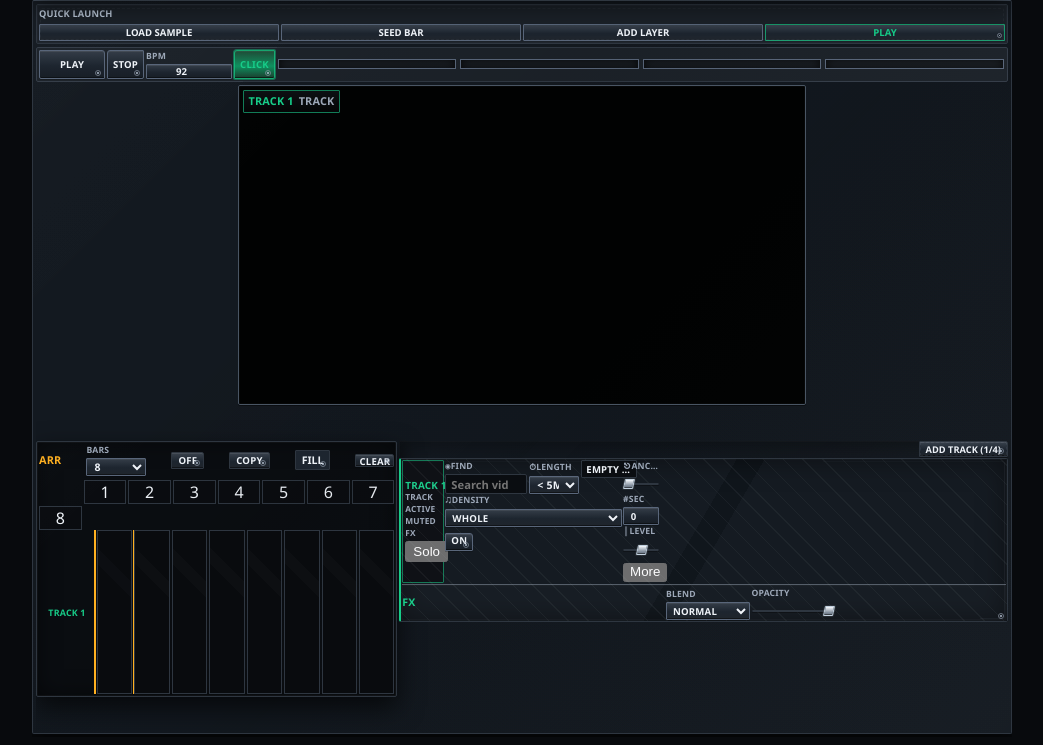
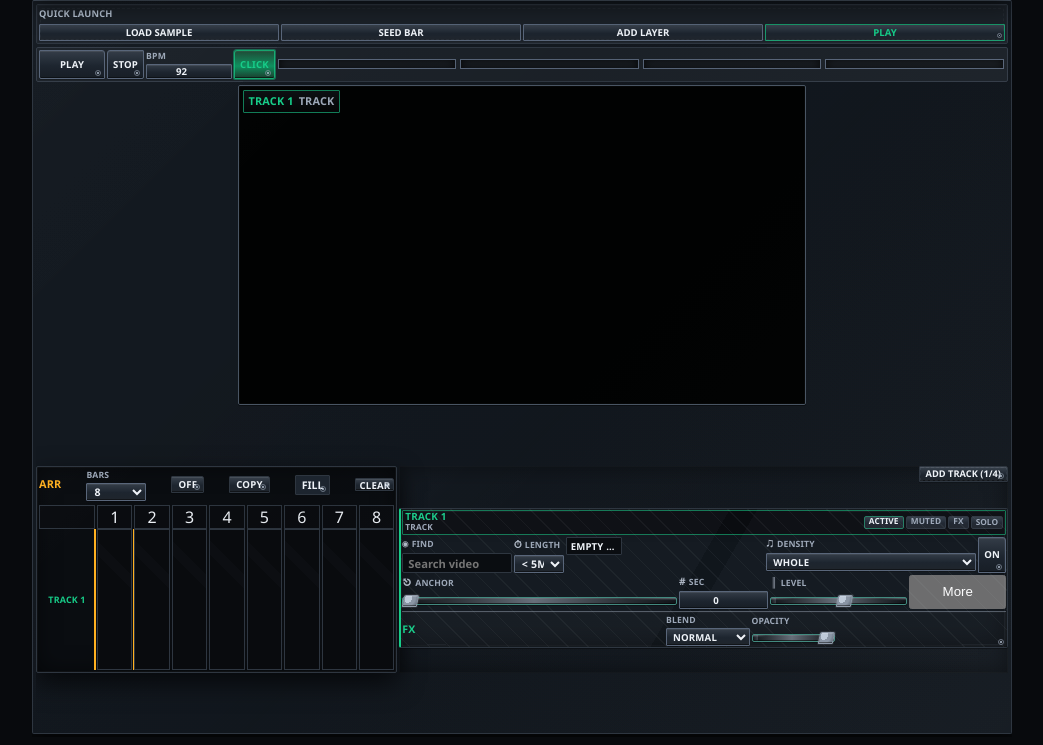
Before and after one commit to JohnPaulZigterman/freemix, a plain HTML site: page index.html in a window 1280 px wide. Shown: the part 55-800 px from the top of the page, without its empty margins (118-1161 px from the left). Drawn offline with Linux system fonts and the light colour scheme.

Commit message:
chore: finalize layout compactness and track panel alignment pass

```diff
--- a/app-state.js
+++ b/app-state.js
@@ -218,8 +218,10 @@
 
   function sanitizeArrangementPreferenceState(raw = {}) {
     const input = sanitizeRecord(raw);
+    const rawStep = sanitizeNumber(input.step, 0);
+
     return {
-      step: sanitizeNumber(input.step, 0),
+      step: Number.isFinite(rawStep) ? Math.max(0, Math.floor(rawStep)) : 0,
       enabled: !!input.enabled,
     };
   }
--- a/styles.css
+++ b/styles.css
@@ -61,6 +61,7 @@
   --control-h-lg: 17px;
   --control-gap-tight: 2px;
   --arr-label-width: 56px;
+  --arr-track-height-cap: 0px;
 }
 
 * {
@@ -574,17 +575,23 @@ input[type="number"]:focus {
   display: grid;
   grid-template-columns: minmax(300px, 0.95fr) minmax(360px, 1.6fr);
   gap: 2px;
-  align-items: start;
+  align-items: stretch;
   min-height: 0;
   width: 100%;
 }
 
 .arrangement-column {
   min-width: 0;
+  min-height: 0;
+  display: flex;
+  flex-direction: column;
 }
 
 .control-column {
   min-width: 0;
+  min-height: 0;
+  display: flex;
+  flex-direction: column;
 }
 
 .video-matrix {
@@ -713,6 +720,7 @@ input[type="number"]:focus {
 
 .arrangement-panel {
   min-width: 0;
+  flex: 1 1 auto;
   display: grid;
   grid-template-rows: auto auto auto auto;
   max-width: 100%;
@@ -728,6 +736,8 @@ input[type="number"]:focus {
     inset 0 0 0 1px rgba(255, 255, 255, 0.03),
     inset 0 0 22px rgba(0, 0, 0, 0.52),
     var(--shadow);
+  min-height: 0;
+  max-height: none;
 }
 
 .arrangement-header {
@@ -785,10 +795,10 @@ input[type="number"]:focus {
 .arrangement-step-labels {
   display: grid;
   width: 100%;
-  grid-template-columns: repeat(var(--arrangement-steps), minmax(0, 1fr));
+  grid-template-columns: var(--arr-label-width) repeat(var(--arrangement-steps), minmax(0, 1fr));
   gap: var(--control-gap-tight);
   margin-top: 2px;
-  overflow: auto;
+  overflow: hidden;
 }
 
 .arrangement-clear-group {
@@ -863,8 +873,8 @@ input[type="number"]:focus {
   grid-template-columns: 1fr;
   gap: var(--control-gap-tight);
   align-content: start;
-  overflow: auto;
-  max-height: min(38vh, 280px);
+  overflow: hidden;
+  max-height: none;
 }
 
 .arrangement-track-row {
@@ -886,6 +896,14 @@ input[type="number"]:focus {
   font-size: 0.56rem;
   font-weight: 900;
   text-transform: uppercase;
+}
+
+.arrangement-corner {
+  min-height: var(--control-h-sm);
+  border: 1px solid var(--line);
+  border-radius: 0;
+  background: color-mix(in srgb, var(--panel-strong) 80%, var(--bg) 20%);
+  color: transparent;
 }
 
 .arrangement-step-label {
@@ -1105,18 +1123,20 @@ input[type="number"]:focus {
 }
 
 .control-bank {
+  flex: 1 1 auto;
   display: grid;
   grid-template-columns: minmax(0, 1fr);
   align-items: start;
   gap: 1px;
   margin-top: 0;
-  max-height: min(54vh, 430px);
-  overflow: auto;
+  max-height: none;
+  overflow: hidden;
   position: relative;
   padding-top: 0;
   box-shadow:
     inset 0 0 0 1px rgba(255, 255, 255, 0.02),
     inset 0 0 22px rgba(0, 0, 0, 0.45);
+  min-height: 0;
 }
 
 .track-add-row {
@@ -1163,15 +1183,12 @@ input[type="number"]:focus {
 .track-row {
   position: relative;
   display: grid;
-  grid-template-columns: 42px minmax(86px, 1fr) 36px minmax(70px, 0.72fr) minmax(88px, 1fr) 40px;
-  grid-template-areas:
-    "label source source source source source"
-    "label moment sec energy volume toggle"
-    "fx fx fx fx fx fx";
-  gap: 1px;
+  grid-template-columns: minmax(0, 1fr);
+  gap: 2px;
   align-items: start;
   align-self: start;
   min-width: 0;
+  min-height: 0;
   width: 100%;
   padding: 1px;
   border: 1px solid var(--line);
@@ -1219,10 +1236,10 @@ input[type="number"]:focus {
 }
 
 .track-row-label {
-  grid-area: label;
-  align-self: stretch;
-  display: grid;
-  align-content: center;
+  display: grid;
+  grid-template-columns: minmax(0, 1fr) minmax(0, auto);
+  gap: 4px;
+  align-items: center;
   min-width: 0;
   padding: 1px 2px;
   border: 1px solid color-mix(in srgb, var(--track-color) 55%, var(--panel-strong));
@@ -1231,29 +1248,91 @@ input[type="number"]:focus {
   text-transform: uppercase;
 }
 
-.track-row-label strong,
-.track-row-label span {
+.track-row-title strong,
+.track-row-title span {
   display: block;
   overflow: hidden;
   text-overflow: ellipsis;
   white-space: nowrap;
 }
 
-.track-row-label strong {
+.track-row-title strong {
   color: var(--track-color);
   font-size: 0.62rem;
   line-height: 1;
 }
 
-.track-row-label span {
+.track-row-title span {
   margin-top: 1px;
   color: var(--muted);
   font-size: 0.52rem;
   font-weight: 900;
 }
 
+.track-state-chips {
+  display: flex;
+  flex-wrap: wrap;
+  justify-content: flex-end;
+  align-items: center;
+  gap: 2px;
+  min-width: 0;
+}
+
+.track-state-chip {
+  min-height: 13px;
+  border: 1px solid var(--line);
+  border-radius: 2px;
+  background:
+    linear-gradient(180deg, color-mix(in srgb, var(--silver) 15%, var(--control) 85%) 0, var(--control) 56%, var(--panel-alt) 100%);
+  color: var(--muted);
+  font: inherit;
+  font-size: 0.52rem;
+  font-weight: 900;
+  line-height: 1;
+  padding: 1px 4px;
+  text-transform: uppercase;
+}
+
+.track-state-chip.is-on {
+  color: var(--ink);
+  border-color: color-mix(in srgb, var(--track-color) 46%, var(--line));
+}
+
+.track-state-chip[data-control="solo"] {
+  cursor: pointer;
+}
+
+.track-state-chip[data-control="solo"].is-on {
+  background:
+    linear-gradient(180deg, var(--active-emerald) 0, var(--accent-dark) 56%, var(--accent-soft) 100%);
+  color: var(--accent);
+  border-color: rgba(22, 199, 132, 0.75);
+}
+
+.track-state-chip:focus-visible,
+.track-state-chip:focus {
+  outline: 2px solid var(--accent);
+  outline-offset: 1px;
+}
+
+.track-channel-row {
+  display: grid;
+  gap: 2px;
+  min-width: 0;
+  align-items: stretch;
+}
+
+.track-channel-row--top {
+  grid-template-columns: minmax(220px, 1fr) minmax(86px, 0.58fr) auto;
+  align-items: start;
+}
+
+.track-channel-row--bottom {
+  grid-template-columns: minmax(0, 1.48fr) minmax(50px, 0.48fr) minmax(76px, 0.74fr) minmax(48px, 0.52fr);
+}
+
 .track-source {
-  grid-area: source;
+  min-width: 0;
   position: relative;
   display: grid;
   grid-template-columns: minmax(82px, 0.84fr) 50px 56px minmax(0, 1.08fr);
@@ -1261,25 +1340,14 @@ input[type="number"]:focus {
   padding: 0;
 }
 
-.start-field {
-  grid-area: moment;
-}
-
-.compact-number {
-  grid-area: sec;
-}
-
-.energy-field {
-  grid-area: energy;
-}
-
+.density-field,
 .volume-field {
-  grid-area: volume;
+  min-width: 0;
 }
 
 .track-toggle {
-  grid-area: toggle;
   align-self: stretch;
+  min-height: 18px;
   border-radius: 1px 3px 1px 0;
 }
 
@@ -1290,7 +1358,6 @@ input[type="number"]:focus {
 }
 
 .fx-chain {
-  grid-area: fx;
   display: grid;
   grid-template-columns: repeat(3, minmax(0, 1fr));
   gap: 2px;
@@ -1531,12 +1598,28 @@ input[type="number"]:focus {
   font-weight: 900;
   text-transform: uppercase;
   position: relative;
+  min-width: 0;
 }
 
 .control-field span {
   overflow: hidden;
   text-overflow: ellipsis;
   white-space: nowrap;
+}
+
+.control-field-label {
+  display: inline-flex;
+  align-items: center;
+  gap: 3px;
+  white-space: nowrap;
+  overflow: hidden;
+  text-overflow: ellipsis;
+}
+
+.control-field-icon {
+  flex: 0 0 auto;
+  font-size: 0.64rem;
+  color: color-mix(in srgb, var(--muted) 82%, #fff);
 }
 
 .compact-number input {
@@ -1552,11 +1635,24 @@ select {
   min-height: 17px;
   font-size: 0.56rem;
   border: 1px solid var(--mech-edge);
+  color: var(--ink);
   background: linear-gradient(180deg, color-mix(in srgb, var(--silver) 15%, var(--control) 85%) 0, var(--control) 54%, var(--panel-alt) 100%);
   box-shadow:
     inset 0 1px 0 rgba(255, 255, 255, 0.06),
     inset 0 -1px 0 rgba(0, 0, 0, 0.45),
     0 1px 0 rgba(0, 0, 0, 0.2);
+}
+
+select option {
+  color: var(--ink);
+  background: color-mix(in srgb, var(--panel-strong) 88%, var(--panel) 12%);
+}
+
+select option:checked,
+select option:focus,
+select option:hover {
+  color: var(--ink);
+  background: color-mix(in srgb, var(--accent) 28%, var(--panel) 72%);
 }
 
 input[type="range"] {
@@ -1880,15 +1976,6 @@ input[type="range"]::-moz-range-thumb {
     min-height: 0;
   }
 
-  .track-row {
-    grid-template-columns: 52px minmax(0, 1fr) 48px 48px;
-    grid-template-areas:
-      "label source source source"
-      "label moment sec energy"
-      "volume . toggle"
-      "fx fx fx";
-  }
-
   .track-source {
     grid-template-columns: 1fr;
   }
@@ -1919,6 +2006,7 @@ input[type="range"]::-moz-range-thumb {
     --control-h-lg: 15px;
     --control-gap-tight: 1px;
     --arr-label-width: 52px;
+    --arr-track-height-cap: 34px;
   }
 
   .app-shell {
@@ -1986,19 +2074,68 @@ input[type="range"]::-moz-range-thumb {
   }
 
   .arrangement-panel {
-    max-height: min(40vh, 220px);
+    max-height: none;
+    min-height: 0;
     padding: 2px;
   }
 
   .control-bank {
-    max-height: min(40vh, 220px);
+    max-height: none;
+    min-height: 0;
     padding-top: 0;
     gap: 1px;
+    overflow: hidden;
+  }
+
+  .arrangement-grid {
+    max-height: none;
+    overflow: hidden;
+  }
+
+  .arrangement-step-labels {
+    margin-top: 1px;
+    overflow: hidden;
   }
 
   .track-row {
     padding: 0 1px;
     gap: 1px;
+  }
+
+  .track-row-label {
+    min-height: calc(var(--control-h-sm) + 2px);
+    padding: 0 2px;
+    margin: 0;
+  }
+
+  .track-row-title strong {
+    font-size: 0.58rem;
+    line-height: 1.1;
+  }
+
+  .track-row-title span {
+    font-size: 0.48rem;
+    margin-top: 0;
+  }
+
+  .track-channel-row--top,
+  .track-channel-row--bottom {
+    gap: 1px;
+  }
+
+  .track-channel-row--top .control-field,
+  .track-channel-row--bottom .control-field,
+  .track-source-name {
+    min-height: var(--control-h-sm);
+  }
+
+  .track-source {
+    gap: 1px;
+  }
+
+  .track-channel-row--top > *,
+  .track-channel-row--bottom > * {
+    align-self: stretch;
   }
 
   .track-row .track-toggle,
@@ -2009,8 +2146,17 @@ input[type="range"]::-moz-range-thumb {
     line-height: 1;
   }
 
-  .arrangement-grid {
-    max-height: min(32vh, 190px);
+  .track-channel-row--top {
+    grid-template-columns: minmax(150px, 1fr) minmax(82px, 0.55fr) auto;
+  }
+
+  .track-channel-row--bottom {
+    grid-template-columns: minmax(110px, 1.4fr) minmax(50px, 0.52fr) minmax(64px, 0.6fr) minmax(44px, 0.52fr);
+  }
+
+  .track-state-chip {
+    font-size: 0.46rem;
+    padding: 1px 3px;
   }
 
   .arrangement-step-label,
@@ -2092,53 +2238,6 @@ input[type="number"],
 .arrangement-clear-action {
   font-size: 0.6rem;
   letter-spacing: 0.02em;
-}
-
-input[type="range"] {
-  appearance: none;
-  -webkit-appearance: none;
-  width: 100%;
-  min-height: calc(var(--control-h-sm) + 1px);
-  margin: 1px 0;
-  outline: none;
-  background: transparent;
-}
-
-input[type="range"]::-webkit-slider-runnable-track {
-  height: 2px;
-  border-radius: 2px;
-  border: 1px solid var(--line);
-  background:
-    var(--dial-track-rail),
-    var(--panel);
-}
-
-input[type="range"]::-moz-range-track {
-  height: 2px;
-  border-radius: 2px;
-  border: 1px solid var(--line);
-  background:
-    var(--dial-track-rail),
-    var(--panel);
-}
-
-input[type="range"]::-webkit-slider-thumb {
-  margin-top: -5px;
-  width: 10px;
-  height: 10px;
-  border-radius: 1px;
-  border: 1px solid #c2d1df;
-  background:
-    linear-gradient(180deg, #f2f6fb 0, #7f8b99 72%, #677281 100%);
-}
-
-input[type="range"]::-moz-range-thumb {
-  width: 10px;
-  height: 10px;
-  border-radius: 1px;
-  border: 1px solid #c2d1df;
-  background:
-    linear-gradient(180deg, #f2f6fb 0, #7f8b99 72%, #677281 100%);
 }
 
 input[type="range"]:focus-visible::-webkit-slider-thumb,
```
